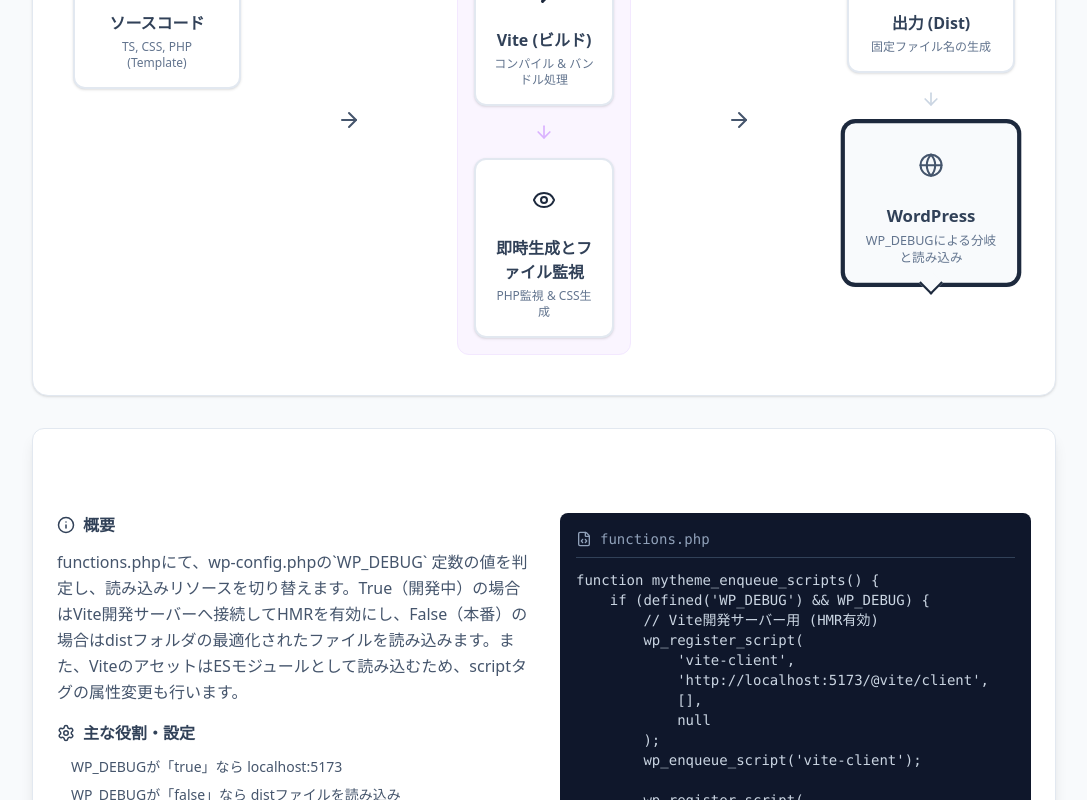
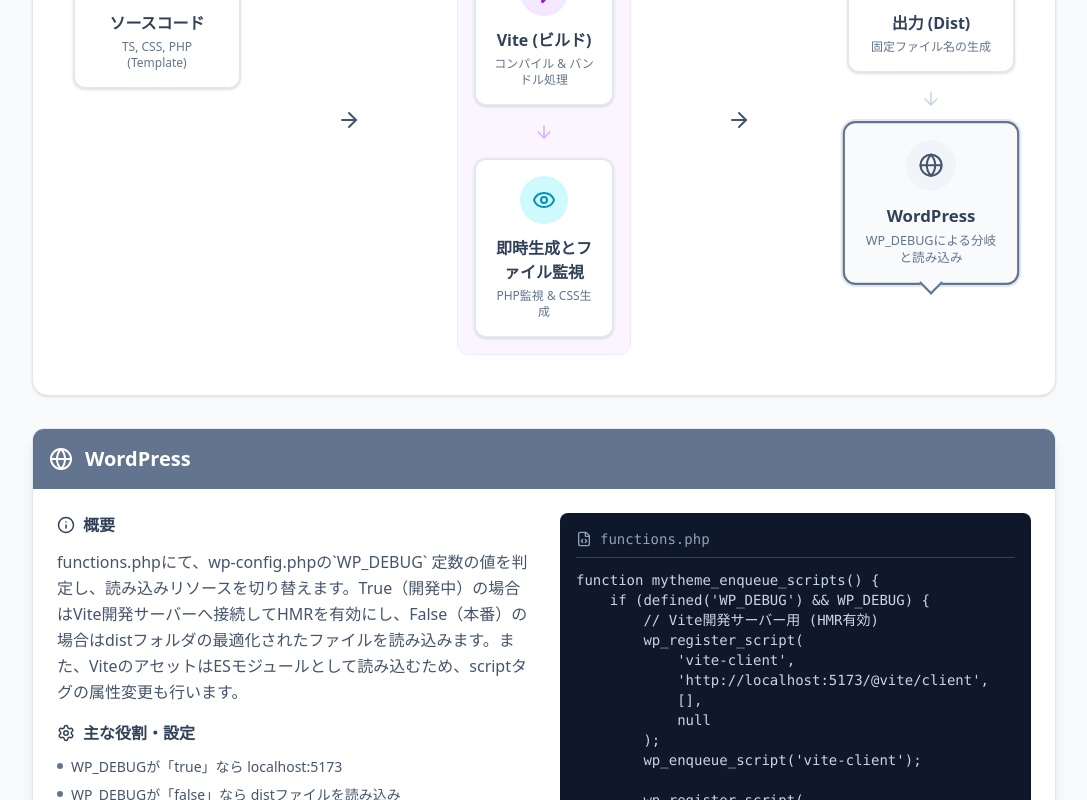
Before and after one commit to kinoshita-ryo142/wpvitebuild, a React (Vite) app: page / in a window 1280 px wide. Shown: the part 540-1340 px from the top of the page, without its empty margins (96-1183 px from the left). Built offline with nearby package versions, Linux system fonts and the light colour scheme.

Commit message:
modified h2 title

```diff
--- a/src/App.tsx
+++ b/src/App.tsx
@@ -27,18 +27,31 @@
   description?: string;
 };
 
-const WorkflowStep = ({ title, icon: Icon, color, isActive, onClick, description }: WorkflowStepProps) => (
-  <div
-    onClick={onClick}
-    className={`
-      relative p-4 rounded-xl border-2 cursor-pointer transition-all duration-300 ease-in-out
-      flex flex-col items-center gap-3 min-w-[140px] shadow-sm hover:shadow-md
-      ${isActive
-        ? `border-${color}-500 bg-${color}-50 scale-105 ring-2 ring-${color}-200`
-        : 'border-slate-200 bg-white hover:border-slate-300 hover:bg-slate-50'}
-    `}
-  >
-    <div className={`p-3 rounded-full bg-${color}-100 text-${color}-600`}>
+const WorkflowStep = ({ title, icon: Icon, color, isActive, onClick, description }: WorkflowStepProps) => {
+  const palette: Record<string, {
+    border: string;
+    bgLight: string;
+    iconBg: string;
+    iconText: string;
+    ring: string;
+  }> = {
+    red: { border: 'border-red-500', bgLight: 'bg-red-50', iconBg: 'bg-red-100', iconText: 'text-red-600', ring: 'ring-2 ring-red-200' },
+    blue: { border: 'border-blue-500', bgLight: 'bg-blue-50', iconBg: 'bg-blue-100', iconText: 'text-blue-600', ring: 'ring-2 ring-blue-200' },
+    purple: { border: 'border-purple-500', bgLight: 'bg-purple-50', iconBg: 'bg-purple-100', iconText: 'text-purple-600', ring: 'ring-2 ring-purple-200' },
+    cyan: { border: 'border-cyan-500', bgLight: 'bg-cyan-50', iconBg: 'bg-cyan-100', iconText: 'text-cyan-600', ring: 'ring-2 ring-cyan-200' },
+    emerald: { border: 'border-emerald-500', bgLight: 'bg-emerald-50', iconBg: 'bg-emerald-100', iconText: 'text-emerald-600', ring: 'ring-2 ring-emerald-200' },
+    slate: { border: 'border-slate-500', bgLight: 'bg-slate-50', iconBg: 'bg-slate-100', iconText: 'text-slate-600', ring: 'ring-2 ring-slate-200' },
+  };
+
+  const p = palette[color] ?? palette.slate;
+
+  const base = 'relative p-4 rounded-xl border-2 cursor-pointer transition-all duration-300 ease-in-out flex flex-col items-center gap-3 min-w-[140px] shadow-sm hover:shadow-md';
+  const activeClasses = `${p.border} ${p.bgLight} scale-105 ${p.ring}`;
+  const inactiveClasses = 'border-slate-200 bg-white hover:border-slate-300 hover:bg-slate-50';
+
+  return (
+    <div onClick={onClick} className={`${base} ${isActive ? activeClasses : inactiveClasses}`}>
+      <div className={`p-3 rounded-full ${p.iconBg} ${p.iconText}`}>
         <Icon size={24} />
       </div>
       <div className="text-center">
@@ -46,10 +59,11 @@
         <p className="text-xs text-slate-500 mt-1 line-clamp-2 hidden md:block">{description}</p>
       </div>
       {isActive && (
-      <div className={`absolute -bottom-2 w-4 h-4 bg-${color}-50 border-r-2 border-b-2 border-${color}-500 rotate-45`}></div>
+        <div className={`absolute -bottom-2 w-4 h-4 ${p.bgLight} border-r-2 border-b-2 ${p.border.replace('border-', 'border-') } rotate-45`}></div>
       )}
     </div>
   );
+};
 
 type ConnectionProps = { active?: boolean };
 const Connection = ({ active }: ConnectionProps) => (
@@ -91,10 +105,22 @@
   const stepData = data[activeStep];
 
   const Icon = stepData.icon;
+  const colorMap: Record<string, string> = {
+    red: 'bg-red-500',
+    blue: 'bg-blue-500',
+    purple: 'bg-purple-500',
+    cyan: 'bg-cyan-500',
+    emerald: 'bg-emerald-500',
+    slate: 'bg-slate-500',
+    red50: 'bg-red-50',
+  };
+
+  const headerBg = colorMap[stepData.color] ?? 'bg-slate-500';
+  const dotBg = headerBg.replace('bg-', 'bg-');
 
   return (
     <div ref={ref} className="mt-8 bg-white rounded-xl shadow-lg border border-slate-200 overflow-hidden animate-in fade-in slide-in-from-top-4 duration-300">
-      <div className={`bg-${stepData.color}-500 text-white p-4 flex items-center gap-3`}>
+      <div className={`${headerBg} text-white p-4 flex items-center gap-3`}>
         <Icon size={24} />
         <h2 className="text-xl font-bold">{stepData.title}</h2>
       </div>
@@ -113,7 +139,7 @@
           <ul className="space-y-2">
             {stepData.points.map((point, idx) => (
               <li key={idx} className="flex items-start gap-2 text-sm text-slate-600">
-                <span className={`mt-1.5 w-1.5 h-1.5 rounded-full bg-${stepData.color}-500 flex-shrink-0`}></span>
+                <span className={`mt-1.5 w-1.5 h-1.5 rounded-full ${dotBg} flex-shrink-0`}></span>
                 {point}
               </li>
             ))}
```
Lines whose indentation alone changed are shown as unchanged.
